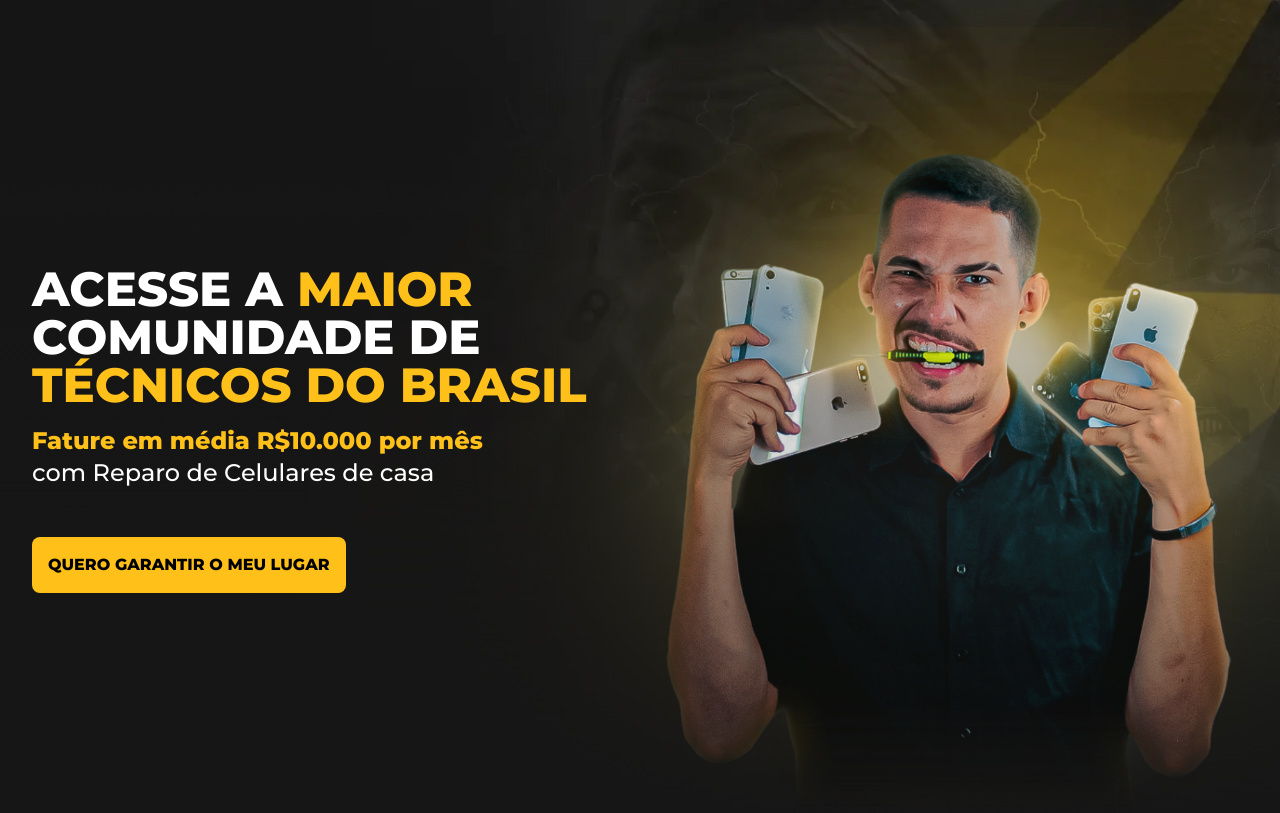
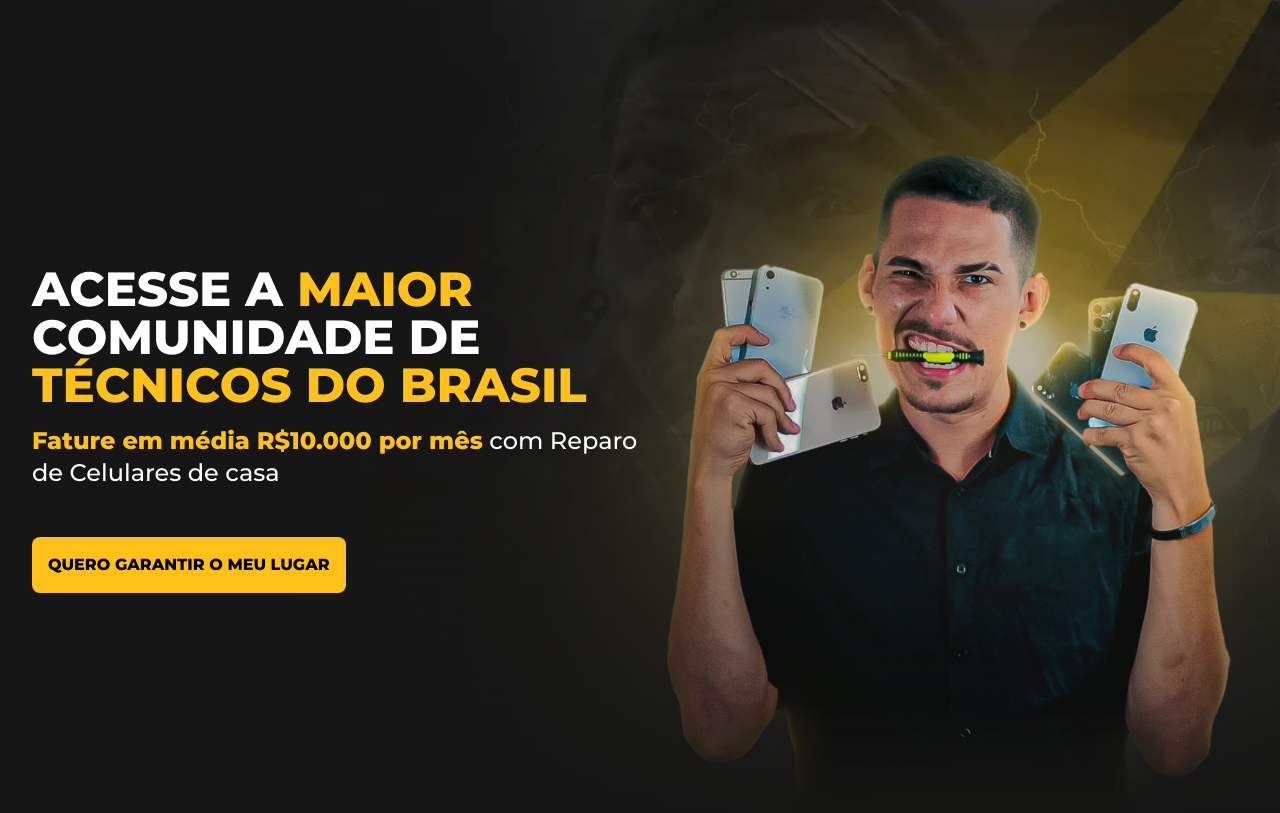
Before and after one commit to ruanSignori/flash-reparo, a website built with Vite: page index.html in a window 1280 px wide. Shown: the part 85-898 px from the top of the page. Built offline with nearby package versions, Linux system fonts and the light colour scheme.

Commit message:
ajustado renderização do obrigado.html

```diff
--- a/index.html
+++ b/index.html
@@ -52,8 +52,8 @@
               COMUNIDADE DE <br>
               <b>TÉCNICOS DO BRASIL</b>
             </p>
-            <p class="font-medium text-white mt-4 text-xl md:text-2xl text-center lg:text-left">
-              <b>Fature em média R$10.000 por mês</b><br>
+            <p class="font-medium text-white mt-4 text-xl md:text-2xl text-center lg:text-left ">
+              <b>Fature em média R$10.000 por mês</b>
               com Reparo de Celulares de casa</p>
 
             <a href="#" class="">
@@ -148,7 +148,7 @@
 
       <!-- Section Breathing-->
       <section class="bg-bg w-full h-[60vh] py-16">
-        <div class="h-full w-full bg-[linear-gradient(to_right,var(--color-bg),transparent),url('/public/images/background-breathing.webp')] bg-contain bg-no-repeat bg-right flex justify-start xl:justify-center">
+        <div class="h-full w-full bg-[linear-gradient(to_right,var(--color-bg),transparent),url('/public/images/background-breathing.webp')] mobile-sm:bg-cover mobile-sm:bg-center bg-contain bg-no-repeat bg-right flex justify-start xl:justify-center">
           <div class="flex justify-center items-start flex-col gap-6 w-4/6 mobile-sm:px-3 p-6 xl:p-0">
             <p class="!text-left text-subtitle">
               Todo mundo <br>
--- a/tailwind.config.js
+++ b/tailwind.config.js
@@ -2,7 +2,7 @@ import defaultTheme from 'tailwindcss/defaultTheme';
 
 /** @type {import('tailwindcss').Config} */
 export default {
-  content: ['./index.html', './src/**/*.{ts,tsx}'],
+  content: ['./index.html', 'obrigado.html', './src/**/*.{ts,tsx}'],
   theme: {
     extend: {
       fontFamily: {
```
Also changed, not shown: public/images/frame-1.png (deleted), public/images/frame.webp (deleted).
